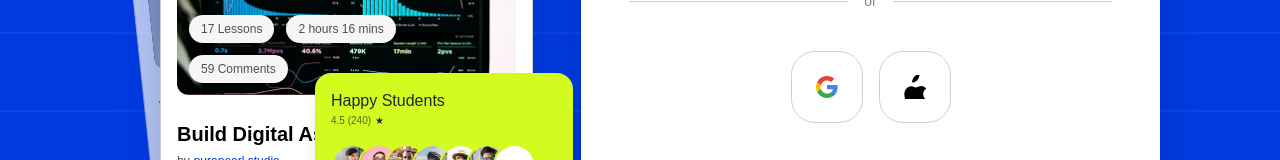
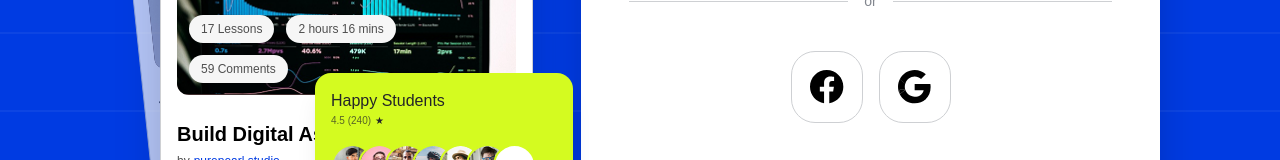
Before and after one commit to Ashfatul/doin-assignement, a Next.js app: page /login in a window 1280 px wide. Shown: the part 592-752 px from the top of the page. Built offline with nearby package versions, Linux system fonts and the light colour scheme; a web font is replaced by a local one.

Commit message:
Refactor LoginPage for improved structure and readability

```diff
--- a/app/login/page.tsx
+++ b/app/login/page.tsx
@@ -1,5 +1,5 @@
-import AuthLayout from '@/components/layout/AuthLayout';
-import Link from 'next/link';
+import AuthLayout from "@/components/layout/AuthLayout";
+import Link from "next/link";
 
 export default function LoginPage() {
    return (
@@ -21,7 +21,9 @@ export default function LoginPage() {
             {/* Form Fields */}
             <form className="flex flex-col gap-5 w-full">
                <div className="flex flex-col gap-2">
-            <label className="font-sans font-medium text-sm text-text-dark">Email</label>
+                  <label className="font-sans font-medium text-sm text-text-dark">
+                     Email
+                  </label>
                   <input
                      type="email"
                      placeholder="designer@example.com"
@@ -30,7 +32,9 @@ export default function LoginPage() {
                </div>
 
                <div className="flex flex-col gap-2">
-            <label className="font-sans font-medium text-sm text-text-dark">Password</label>
+                  <label className="font-sans font-medium text-sm text-text-dark">
+                     Password
+                  </label>
                   <input
                      type="password"
                      placeholder="********"
@@ -49,23 +53,58 @@ export default function LoginPage() {
             {/* Divider */}
             <div className="relative flex items-center py-2">
                <div className="flex-grow border-t border-border-light"></div>
-          <span className="flex-shrink-0 mx-4 text-text-muted font-sans text-sm">or</span>
+               <span className="flex-shrink-0 mx-4 text-text-muted font-sans text-sm">
+                  or
+               </span>
                <div className="flex-grow border-t border-border-light"></div>
             </div>
 
             {/* Social Logins */}
             <div className="flex items-center justify-center gap-4">
-          <button className="flex items-center justify-center w-[72px] h-[72px] rounded-[24px] border border-border-light hover:bg-background-alt transition-colors">
-            <svg width="24" height="24" viewBox="0 0 24 24" fill="none" xmlns="http://www.w3.org/2000/svg">
-              <path d="M22.56 12.25C22.56 11.47 22.49 10.72 22.36 10H12V14.26H17.92C17.67 15.63 16.89 16.79 15.73 17.57V20.34H19.29C21.37 18.42 22.56 15.6 22.56 12.25Z" fill="#4285F4"/>
-              <path d="M12 23C14.97 23 17.46 22.02 19.29 20.34L15.73 17.57C14.74 18.23 13.48 18.63 12 18.63C9.13999 18.63 6.70999 16.7 5.83999 14.12H2.17999V16.96C3.98999 20.55 7.7 23 12 23Z" fill="#34A853"/>
-              <path d="M5.84 14.12C5.62 13.46 5.49 12.75 5.49 12C5.49 11.25 5.62 10.54 5.84 9.88V7.04H2.18C1.43 8.53 1 10.22 1 12C1 13.78 1.43 15.47 2.18 16.96L5.84 14.12Z" fill="#FBBC05"/>
-              <path d="M12 5.38C13.62 5.38 15.06 5.94 16.2 7.02L19.36 3.86C17.45 2.08 14.97 1 12 1C7.7 1 3.99 3.45 2.18 7.04L5.84 9.88C6.71 7.3 9.14 5.38 12 5.38Z" fill="#EA4335"/>
+               <button className="flex items-center justify-center w-[72px] h-[72px] rounded-[24px] border border-border-light hover:bg-background-alt transition-colors cursor-pointer">
+                  <svg
+                     width="34"
+                     height="34"
+                     viewBox="0 0 34 34"
+                     fill="none"
+                     xmlns="http://www.w3.org/2000/svg"
+                  >
+                     <path
+                        d="M33.3333 16.6667C33.3333 7.46191 25.8714 -3.8147e-06 16.6667 -3.8147e-06C7.46191 -3.8147e-06 0 7.46191 0 16.6667C0 24.9855 6.09476 31.8805 14.0625 33.1309V21.4844H9.83073V16.6667H14.0625V12.9948C14.0625 8.81771 16.5507 6.51041 20.3577 6.51041C22.1812 6.51041 24.0885 6.83593 24.0885 6.83593V10.9375H21.9869C19.9165 10.9375 19.2708 12.2222 19.2708 13.5403V16.6667H23.8932L23.1543 21.4844H19.2708V33.1309C27.2386 31.8805 33.3333 24.9855 33.3333 16.6667Z"
+                        fill="black"
+                     />
                   </svg>
                </button>
-          <button className="flex items-center justify-center w-[72px] h-[72px] rounded-[24px] border border-border-light hover:bg-background-alt transition-colors">
-            <svg width="24" height="24" viewBox="0 0 24 24" fill="none" xmlns="http://www.w3.org/2000/svg">
-              <path d="M16.143 2.128c1.39-1.688 2.327-4.043 2.073-6.402-2.024.081-4.484 1.348-5.918 3.03-1.286 1.492-2.42 3.896-2.127 6.208 2.253.175 4.582-1.148 5.972-2.836zm3.327 7.03c-2.403-.046-4.225 1.424-5.467 1.424-1.241 0-2.825-1.376-4.836-1.332-2.613.045-5.023 1.517-6.368 3.856-2.73 4.733-.699 11.75 1.954 15.586 1.306 1.884 2.853 4 4.887 3.917 1.952-.089 2.709-1.275 5.076-1.275 2.344 0 3.045 1.275 5.1 1.23 2.096-.046 3.42-1.955 4.708-3.834 1.49-2.182 2.106-4.296 2.138-4.407-.048-.02-4.137-1.587-4.172-6.353-.028-3.98 3.256-5.897 3.4-5.986-1.854-2.713-4.735-3.08-5.42-3.136z" fill="#000" transform="translate(0 3) scale(0.9)"/>
+               <button className="flex items-center justify-center w-[72px] h-[72px] rounded-[24px] border border-border-light hover:bg-background-alt transition-colors cursor-pointer">
+                  <svg
+                     width="33"
+                     height="34"
+                     viewBox="0 0 33 34"
+                     fill="none"
+                     xmlns="http://www.w3.org/2000/svg"
+                  >
+                     <path
+                        d="M32.625 17.0417C32.625 15.9444 32.5278 14.9028 32.3611 13.8889H16.6667V20.1528H25.6528C25.25 22.2083 24.0694 23.9444 22.3194 25.125V29.2917H27.6806C30.8194 26.3889 32.625 22.1111 32.625 17.0417Z"
+                        fill="black"
+                     />
+                     <path
+                        d="M16.6667 6.59722C19.125 6.59722 21.3194 7.44445 23.0556 9.09723L27.8056 4.34722C24.9306 1.65278 21.1667 0 16.6667 0C10.1528 0 4.52778 3.75 1.79167 9.19445L7.31945 13.4861C8.63889 9.52778 12.3194 6.59722 16.6667 6.59722Z"
+                        fill="black"
+                     />
+                     <path
+                        fill-rule="evenodd"
+                        clip-rule="evenodd"
+                        d="M16.6667 33.3333C10.1528 33.3333 4.52778 29.5833 1.79167 24.1389L7.31945 19.8472C8.63889 23.8056 12.3194 26.7361 16.6667 26.7361C18.9167 26.7361 20.8194 26.125 22.3194 25.125L27.6806 29.2917C24.9306 31.8333 21.1667 33.3333 16.6667 33.3333ZM7.31945 13.4861V9.19445H1.79167L7.31945 13.4861Z"
+                        fill="black"
+                     />
+                     <path
+                        d="M1.79167 19.8472H7.31945C6.97222 18.8472 6.79167 17.7778 6.79167 16.6667C6.79167 15.5556 6.98611 14.4861 7.31945 13.4861L1.79167 9.19445C0.652776 11.4444 0 13.9722 0 16.6667C0 19.3611 0.652776 21.8889 1.79167 24.1389V19.8472Z"
+                        fill="black"
+                     />
+                     <path
+                        d="M7.31945 19.8472H1.79167V24.1389L7.31945 19.8472Z"
+                        fill="black"
+                     />
                   </svg>
                </button>
             </div>
@@ -75,7 +114,10 @@ export default function LoginPage() {
                <span className="font-sans font-normal text-sm text-text-muted">
                   New user?
                </span>
-          <Link href="/register" className="font-sans font-medium text-sm text-primary hover:underline">
+               <Link
+                  href="/register"
+                  className="font-sans font-medium text-sm text-primary hover:underline"
+               >
                   Create an account
                </Link>
             </div>
```
Lines whose indentation alone changed are shown as unchanged.
